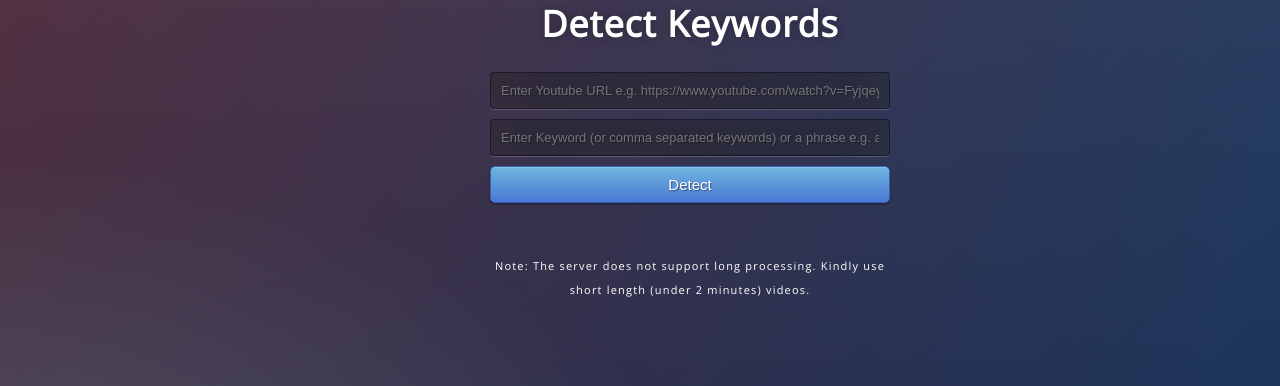
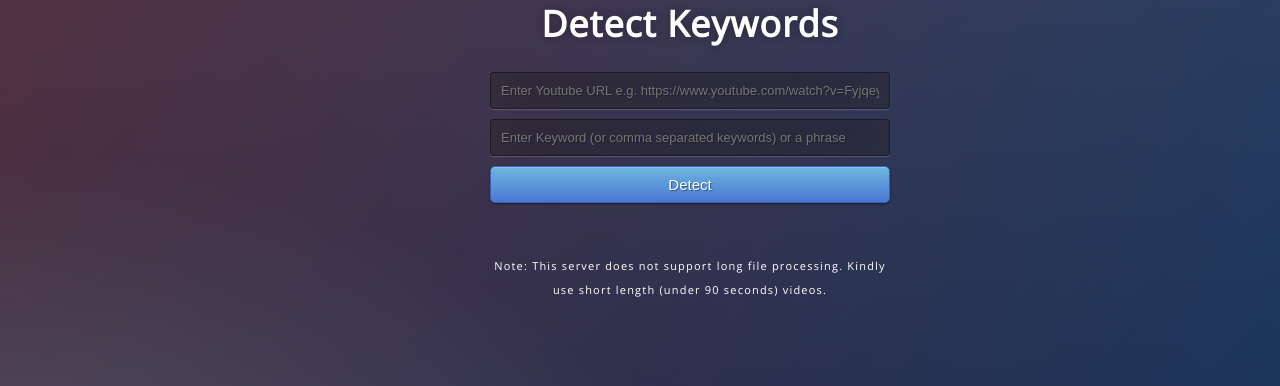
Before and after one commit to alinisarhaider/keyword-detection, a Flask app: page / in a window 1280 px wide. Shown: the part 195-581 px from the top of the page. Run offline with Flask 2, Linux system fonts and the light colour scheme.

Commit message:
Minor design updates

```diff
--- a/templates/home.html
+++ b/templates/home.html
@@ -19,14 +19,14 @@
     <form action="{{ url_for('detect')}}" method="POST">
         <input type="text" name="url" placeholder="Enter Youtube URL e.g. https://www.youtube.com/watch?v=FyjqeyyFCKI"
              required="required" /><br>
-    	<input type="text" name="keywords" placeholder="Enter Keyword (or comma separated keywords) or a phrase e.g. and" required="required" /><br>
+    	<input type="text" name="keywords" placeholder="Enter Keyword (or comma separated keywords) or a phrase" required="required" /><br>
 
         <button type="submit" class="btn btn-primary btn-block btn-large">Detect</button>
     </form>
 
    <br>
    <br>
-     <text style="font-size:11px">Note: The server does not support long processing. Kindly use short length (under 2 minutes) videos.</text>
+     <text style="font-size:11px">Note: This server does not support long file processing. Kindly use short length (under 90 seconds) videos.</text>
 
  </div>
  {{display}}
```
Also changed, not shown: 1 other file.
